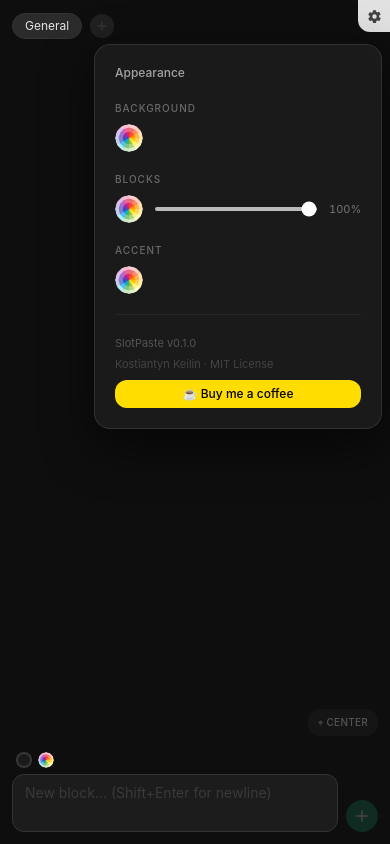
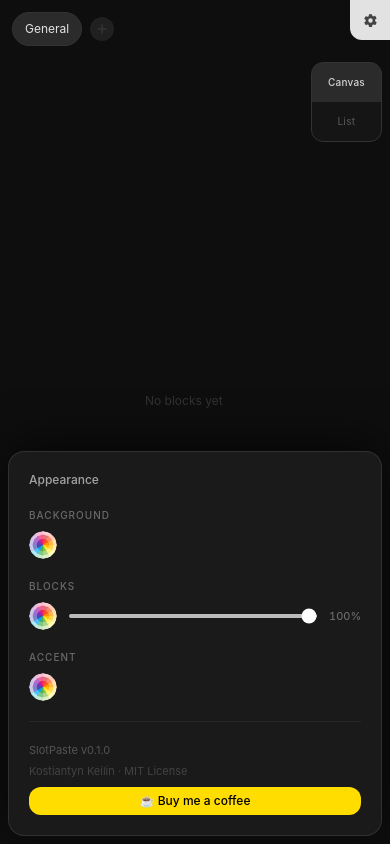
Before and after one commit to KKeylin/slotpaste, a React (Vite) app: page / in a window 390 px wide. Both pictures are taken after a click on the button 374 px from the left and 16 px from the top of the page. Built offline with nearby package versions, Linux system fonts and the light colour scheme.

Commit message:
Mobile UX: fix layout, safe areas, touch targets, SettingsPanel bottom sheet

```diff
--- a/index.html
+++ b/index.html
@@ -3,7 +3,7 @@
   <head>
     <meta charset="UTF-8" />
     <link rel="icon" type="image/svg+xml" href="/SlotPaste.svg" />
-    <meta name="viewport" content="width=device-width, initial-scale=1.0" />
+    <meta name="viewport" content="width=device-width, initial-scale=1.0, viewport-fit=cover" />
     <title>SlotPaste</title>
   </head>
   <body>
--- a/src/App.tsx
+++ b/src/App.tsx
@@ -98,7 +98,7 @@ export default function App() {
 
   return (
     <div
-      className="flex flex-col h-screen w-screen overflow-hidden"
+      className="flex flex-col h-[100dvh] w-screen overflow-hidden"
       style={{
         backgroundColor: state.appearance.bgColor,
       }}
@@ -116,7 +116,7 @@ export default function App() {
         />
         <button
           onClick={() => setSettingsOpen((v) => !v)}
-          className="absolute top-0 right-0 w-8 h-8 flex items-center justify-center transition-opacity hover:opacity-75"
+          className="absolute top-0 right-0 w-10 h-10 flex items-center justify-center transition-opacity hover:opacity-75"
           style={{
             borderBottomLeftRadius: '12px',
             backgroundColor: isColorDark(state.appearance.bgColor)
@@ -147,7 +147,7 @@ export default function App() {
             <button
               key={mode}
               onClick={() => patchTab(activeTab.id, { viewMode: mode })}
-              className="px-3 py-1.5 text-[10px] font-medium tracking-wide transition-colors"
+              className="px-4 py-3 text-[10px] font-medium tracking-wide transition-colors"
               style={{
                 backgroundColor: activeTab.viewMode === mode ? 'rgba(255,255,255,0.12)' : 'rgba(255,255,255,0.03)',
                 color: activeTab.viewMode === mode ? 'rgba(255,255,255,0.8)' : 'rgba(255,255,255,0.25)',
--- a/src/components/AddBlock/index.tsx
+++ b/src/components/AddBlock/index.tsx
@@ -17,7 +17,7 @@ export default function AddBlock({ appearance, onAdd }: Props) {
   } = useAddBlock(appearance, onAdd)
 
   return (
-    <div className="flex flex-col gap-1.5 px-3 pb-3 pt-1">
+    <div className="flex flex-col gap-1.5 px-3 pt-1" style={{ paddingBottom: 'calc(12px + env(safe-area-inset-bottom, 0px))' }}>
       <div className="px-1">
         <ColorSwatches
           colors={swatchColors}
@@ -35,7 +35,7 @@ export default function AddBlock({ appearance, onAdd }: Props) {
           value={text}
           onChange={(e) => setText(e.target.value)}
           onKeyDown={handleKeyDown}
-          placeholder="New block… (Shift+Enter for newline)"
+          placeholder="New block…"
           rows={2}
           className="flex-1 resize-none rounded-xl px-3 py-2 text-sm outline-none transition-colors duration-200 placeholder:opacity-30"
           style={{
--- a/src/components/BlockList/index.tsx
+++ b/src/components/BlockList/index.tsx
@@ -29,7 +29,7 @@ export default function BlockList({ blocks, activeTabId, appearance, onCopy, onA
 
   return (
     <div className="flex flex-col flex-1 overflow-hidden">
-      <div ref={containerRef} className="relative flex-1 overflow-hidden">
+      <div ref={containerRef} className="relative flex-1 overflow-hidden" style={{ touchAction: 'none' }}>
         <DndContext sensors={sensors} onDragEnd={handleDragEnd}>
           <div
             ref={canvasRef}
@@ -77,8 +77,8 @@ export default function BlockList({ blocks, activeTabId, appearance, onCopy, onA
 
         <button
           onClick={resetView}
-          className="absolute bottom-3 right-3 px-2.5 py-1.5 rounded-xl text-[10px] font-medium tracking-wide transition-opacity opacity-40 hover:opacity-80"
-          style={{ backgroundColor: 'rgba(255,255,255,0.08)', color: 'rgba(255,255,255,0.7)' }}
+          className="absolute right-3 px-2.5 py-1.5 rounded-xl text-[10px] font-medium tracking-wide transition-opacity opacity-40 hover:opacity-80"
+          style={{ bottom: 'calc(12px + env(safe-area-inset-bottom, 0px))', backgroundColor: 'rgba(255,255,255,0.08)', color: 'rgba(255,255,255,0.7)' }}
         >
           ⌖ CENTER
         </button>
--- a/src/components/EditPopup.tsx
+++ b/src/components/EditPopup.tsx
@@ -62,7 +62,7 @@ export default function EditPopup({
     onCancel()
   }
 
-  function handleOverlayClick(e: React.MouseEvent) {
+  function handleOverlayClick(e: React.PointerEvent) {
     if (e.target !== e.currentTarget) return
     if (hasChanges()) {
       setConfirmOpen(true)
@@ -148,7 +148,7 @@ export default function EditPopup({
             transition={{ duration: 0.2 }}
             className="fixed inset-0 z-200"
             style={{ backgroundColor: 'rgba(0,0,0,0.55)' }}
-            onMouseDown={handleOverlayClick}
+            onPointerDown={handleOverlayClick}
           />
 
           {/* popup */}
@@ -168,7 +168,7 @@ export default function EditPopup({
               transformOrigin: position.transformOrigin,
               boxShadow: '0 24px 64px rgba(0,0,0,0.6)',
             }}
-            onMouseDown={(e) => e.stopPropagation()}
+            onPointerDown={(e) => e.stopPropagation()}
           >
             {/* textarea */}
             <div className="flex-1 overflow-auto px-4 pt-4 pb-2 min-h-0 [&::-webkit-scrollbar]:hidden" style={{ scrollbarWidth: 'none' }}>
@@ -260,7 +260,7 @@ export default function EditPopup({
                 transition={{ duration: 0.12 }}
                 className="fixed inset-0 z-202 flex items-center justify-center"
                 style={{ backgroundColor: 'rgba(0,0,0,0.35)' }}
-                onMouseDown={(e) => e.stopPropagation()}
+                onPointerDown={(e) => e.stopPropagation()}
               >
                 <motion.div
                   initial={{ opacity: 0, scale: 0.95 }}
--- a/src/components/SettingsPanel.tsx
+++ b/src/components/SettingsPanel.tsx
@@ -1,4 +1,4 @@
-import { useEffect, useRef } from 'react'
+import { useEffect, useRef, useState } from 'react'
 import { createPortal } from 'react-dom'
 import { motion, AnimatePresence } from 'framer-motion'
 import colorWheelImg from '../assets/color-wheel-2.png'
@@ -62,16 +62,24 @@ function ColorRow({ label, color, opacity, onColorChange, onOpacityChange }: Col
 
 export default function SettingsPanel({ isOpen, appearance, onChange, onClose }: Props) {
   const panelRef = useRef<HTMLDivElement>(null)
+  const [isMobile, setIsMobile] = useState(() => window.innerWidth < 640)
+
+  useEffect(() => {
+    const mq = window.matchMedia('(max-width: 639px)')
+    const handler = (e: MediaQueryListEvent) => setIsMobile(e.matches)
+    mq.addEventListener('change', handler)
+    return () => mq.removeEventListener('change', handler)
+  }, [])
 
   useEffect(() => {
     if (!isOpen) return
-    function handleOutside(e: MouseEvent) {
+    function handleOutside(e: PointerEvent) {
       if (panelRef.current && !panelRef.current.contains(e.target as Node)) {
         onClose()
       }
     }
-    document.addEventListener('mousedown', handleOutside)
-    return () => document.removeEventListener('mousedown', handleOutside)
+    document.addEventListener('pointerdown', handleOutside)
+    return () => document.removeEventListener('pointerdown', handleOutside)
   }, [isOpen])
 
   return createPortal(
@@ -80,14 +88,23 @@ export default function SettingsPanel({ isOpen, appearance, onChange, onClose }:
         <motion.div
           ref={panelRef}
           key="settings"
-          initial={{ opacity: 0, scale: 0.9, y: -8 }}
-          animate={{ opacity: 1, scale: 1, y: 0 }}
-          exit={{ opacity: 0, scale: 0.9, y: -8 }}
+          initial={isMobile ? { opacity: 0, y: 24 } : { opacity: 0, scale: 0.9, y: -8 }}
+          animate={isMobile ? { opacity: 1, y: 0 } : { opacity: 1, scale: 1, y: 0 }}
+          exit={isMobile ? { opacity: 0, y: 24 } : { opacity: 0, scale: 0.9, y: -8 }}
           transition={{ type: 'spring', stiffness: 400, damping: 30 }}
-          className="fixed z-300 flex flex-col gap-5 p-5 rounded-2xl w-72"
-          style={{
+          className="fixed z-300 flex flex-col gap-5 p-5 rounded-2xl"
+          style={isMobile ? {
+            bottom: 'calc(env(safe-area-inset-bottom, 0px) + 8px)',
+            left: 8,
+            right: 8,
+            backgroundColor: '#1a1a1a',
+            border: '1px solid rgba(255,255,255,0.1)',
+            boxShadow: '0 -8px 48px rgba(0,0,0,0.6)',
+            transformOrigin: 'bottom center',
+          } : {
             top: 44,
             right: 8,
+            width: 288,
             backgroundColor: '#1a1a1a',
             border: '1px solid rgba(255,255,255,0.1)',
             boxShadow: '0 16px 48px rgba(0,0,0,0.6)',
--- a/src/components/TabBar/index.tsx
+++ b/src/components/TabBar/index.tsx
@@ -94,7 +94,7 @@ function SortableTab({
           {...listeners}
           onClick={onSelect}
           onDoubleClick={onDoubleClick}
-          className="px-3 py-1 rounded-full text-xs cursor-pointer transition-all select-none"
+          className="px-3 py-2 rounded-full text-xs cursor-pointer transition-all select-none"
           style={{
             transform: CSS.Transform.toString(transform),
             transition,
--- a/src/index.css
+++ b/src/index.css
@@ -12,13 +12,26 @@
   --text-secondary: rgba(255, 255, 255, 0.4);
 }
 
+html {
+  height: 100%;
+  overflow: hidden;
+  overscroll-behavior: none;
+}
+
 body {
   font-family: -apple-system, 'SF Pro Text', 'SF Pro Display', system-ui, sans-serif;
   background-color: #0e0e0e;
   color: var(--text-primary);
   -webkit-font-smoothing: antialiased;
   overflow: hidden;
+  overscroll-behavior: none;
+  touch-action: manipulation;
   user-select: none;
+  height: 100%;
+}
+
+#root {
+  height: 100%;
 }
 
 .no-scrollbar::-webkit-scrollbar { display: none; }
```
